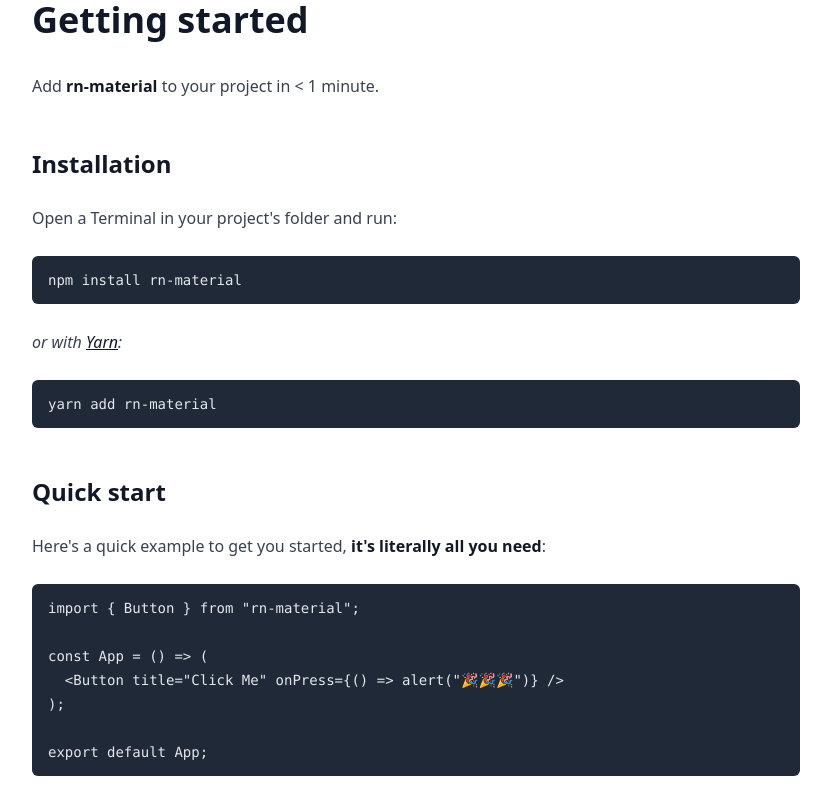
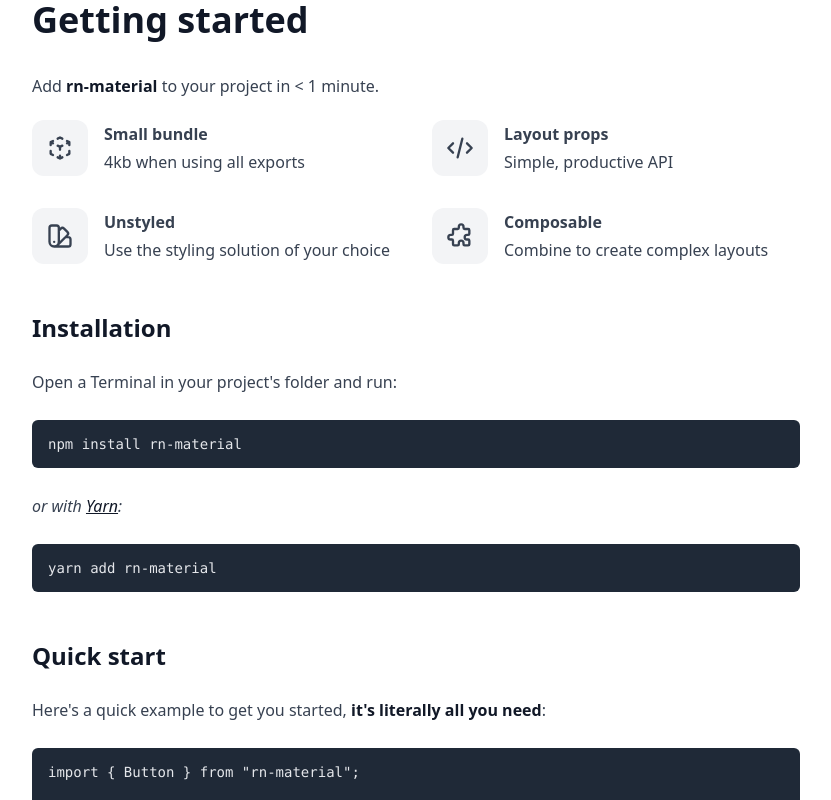
Before and after one commit to yamankatby/rn-material-website, a Next.js app: page /getting-started in a window 1280 px wide. Shown: the top 800 px of the page, without its empty margins (224-1055 px from the left). Built offline with nearby package versions, Linux system fonts and the light colour scheme.

Commit message:
🚧 Work on the `Getting started` doc header

```diff
--- a/package.json
+++ b/package.json
@@ -8,6 +8,7 @@
     "lint": "next lint"
   },
   "dependencies": {
+    "@heroicons/react": "^1.0.5",
     "@mdx-js/loader": "^2.0.0",
     "@next/mdx": "^12.0.10",
     "next": "12.0.10",
--- a/pages/getting-started.mdx
+++ b/pages/getting-started.mdx
@@ -1,6 +1,46 @@
+import { CodeIcon, ColorSwatchIcon, CubeTransparentIcon, PuzzleIcon } from "@heroicons/react/outline";
+
 # Getting started
 
 Add **rn-material** to your project in < 1 minute.
+
+export const Item = ({ title, subtitle, icon }) => {
+  return (
+    <div className="flex items-center">
+      <div className="w-14 h-14 flex justify-center items-center bg-gray-100 rounded-xl">
+        {icon}
+      </div>
+      <div className="ml-4 flex flex-col">
+        <h4 className="font-bold">{title}</h4>
+        <p className="">{subtitle}</p>
+      </div>
+    </div>
+  );
+};
+
+<div className="not-prose grid grid-cols-2 gap-8">
+  <Item
+    title="Small bundle"
+    subtitle="4kb when using all exports"
+    icon={<CubeTransparentIcon className="w-7" />}
+  />
+  <Item
+    title="Layout props"
+    subtitle="Simple, productive API"
+    icon={<CodeIcon className="w-7" />}
+  />
+  <Item
+    title="Unstyled"
+    subtitle="Use the styling solution of your choice"
+    icon={<ColorSwatchIcon className="w-7" />}
+  />
+  <Item
+    title="Composable"
+    subtitle="Combine to create complex layouts"
+    icon={<PuzzleIcon className="w-7" />}
+  />
+</div>
+
 
 ## Installation
 
```
Also changed, not shown: 1 other file (tests, documents, lock files or other folders).
